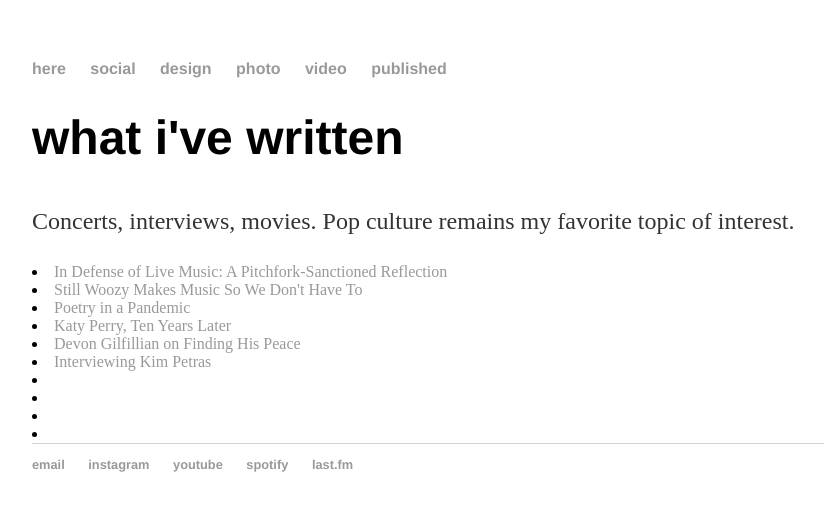
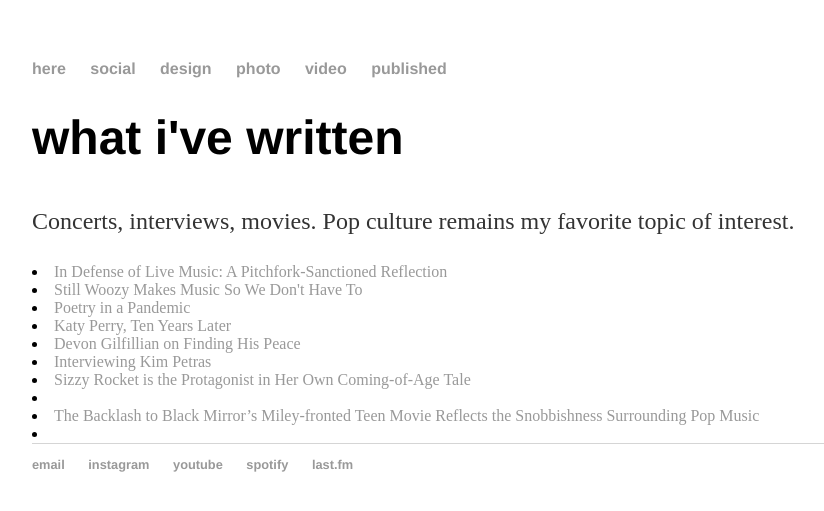
Before and after one commit to sabrinadotli/sabrinadotli.github.io, a Jekyll site: the page built from published/index.html, in a window 1280 px wide. Shown: the top 511 px of the page, without its empty margins (160-984 px from the left). Built offline with Jekyll 4.4.1, drawn with Linux system fonts in a browser that asks for light colours.

Commit message:
Update index.html

```diff
--- a/published/index.html
+++ b/published/index.html
@@ -16,5 +16,5 @@ title: what i've written
 	<li><a href="http://www.wmuc.umd.edu/node/858">Katy Perry, Ten Years Later</a></li>
 	<li><a href="http://www.wmuc.umd.edu/node/856">Devon Gilfillian on Finding His Peace</a></li>
 	<li><a href="http://www.wmuc.umd.edu/node/838">Interviewing Kim Petras</a></li>
-	<li><a href="https://wearefluid.net/sizzy-rocket-is-the-protagonist-in-her-own-coming-of-age-tale/")Sizzy Rocket is the Protagonist in Her Own Coming-of-Age Tale</a><li>
-	<li><a href="https://www.nme.com/blogs/nme-blogs/miley-cyrus-deserved-better-black-mirror-backlash-says-us-2507032")The Backlash to Black Mirror’s Miley-fronted Teen Movie Reflects the Snobbishness Surrounding Pop Music</a><li>
+	<li><a href="https://wearefluid.net/sizzy-rocket-is-the-protagonist-in-her-own-coming-of-age-tale/">Sizzy Rocket is the Protagonist in Her Own Coming-of-Age Tale</a><li>
+	<li><a href="https://www.nme.com/blogs/nme-blogs/miley-cyrus-deserved-better-black-mirror-backlash-says-us-2507032">The Backlash to Black Mirror’s Miley-fronted Teen Movie Reflects the Snobbishness Surrounding Pop Music</a><li>
```
